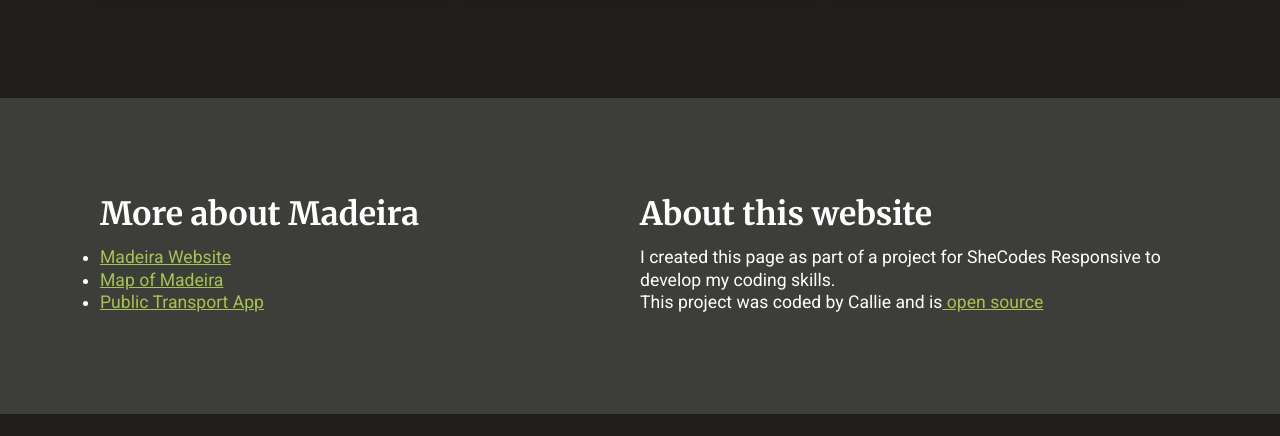
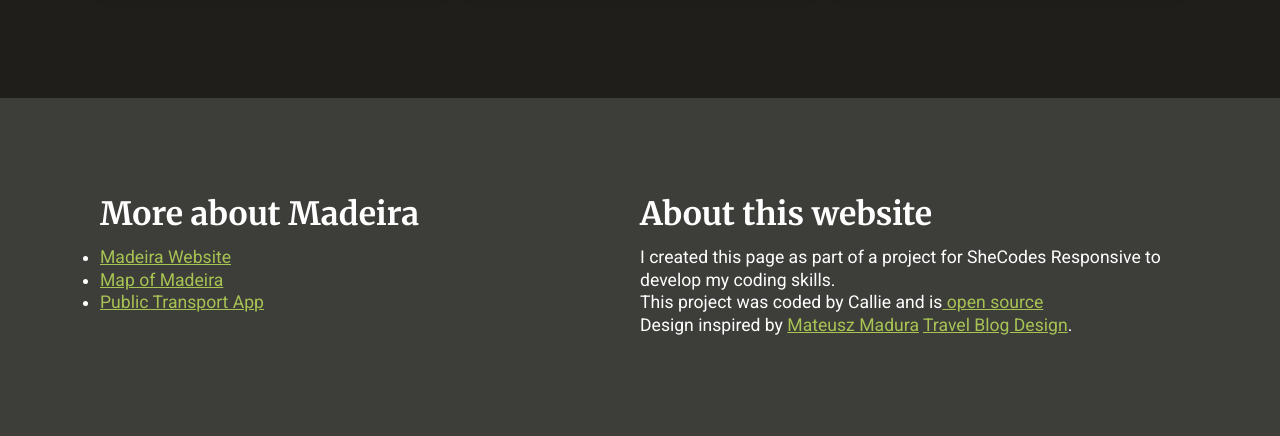
Before and after one commit to Callietron300/Travel-Blog, a plain HTML site: page index.html in a window 1280 px wide. Shown: the part 1996-2432 px from the top of the page. Before the commit the page ends 2410 px from the top, so only its background shows below. Drawn offline with Linux system fonts and the light colour scheme; a script that the page names is missing.

Commit message:
add in attribute to design inspo

```diff
--- a/index.html
+++ b/index.html
@@ -90,7 +90,7 @@
           <td>
             <h2 class="mb-m">About this website</h2>
             <p>I created this page as part of a project for SheCodes Responsive to develop my coding skills. <br/>This project was coded by Callie and is<a href="https://github.com/Callietron300/Travel-Blog" target="_blank">
-              open source</a></p>
+              open source</a><br/>Design inspired by <a href="https://dribbble.com/mateuszmadura" target="_blank">Mateusz Madura</a> <a href="https://dribbble.com/shots/3917865-Travel-blog/attachments/892705?mode=media" target="_blank">Travel Blog Design</a>.</p>
           </td>
         </tr>
       </table>
```
